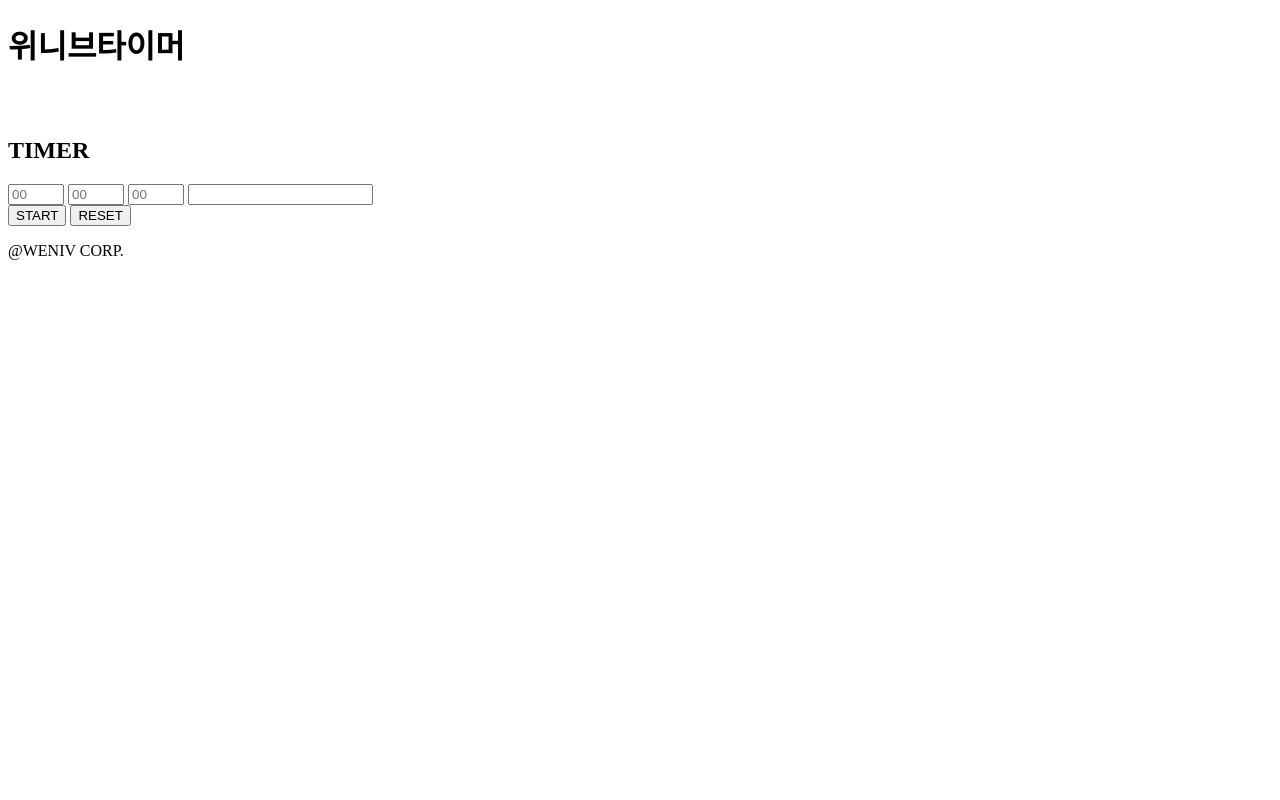
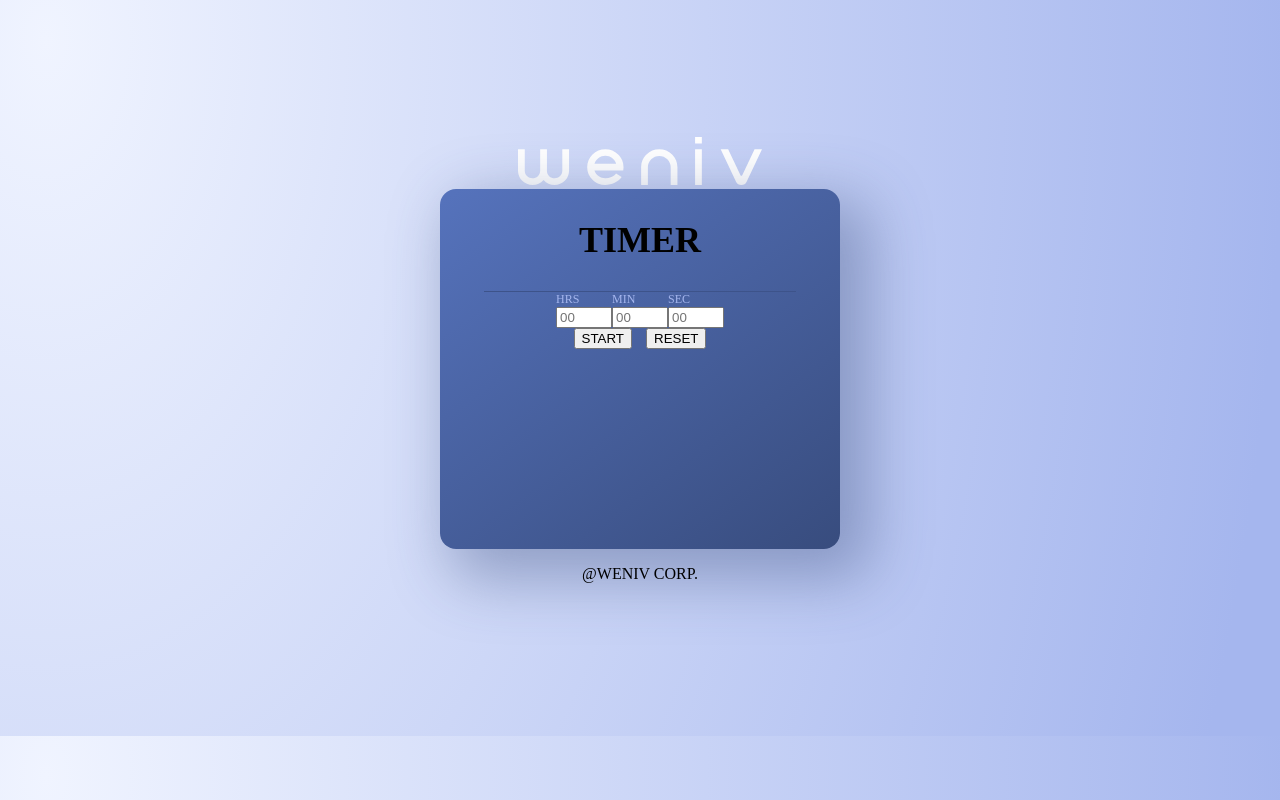
Before and after one commit to dahyungryu/timer, a plain HTML site: page index.html in a window 1280 px wide. Drawn offline with Linux system fonts and the light colour scheme; a web font is replaced by a local one.

Commit message:
css 수정

```diff
--- a/index.html
+++ b/index.html
@@ -3,6 +3,7 @@
   <head>
     <meta charset="UTF-8" />
     <meta name="viewport" content="width=device-width, initial-scale=1.0" />
+    <link rel="stylesheet" href="./main.css" />
     <title>위니브타이머</title>
   </head>
   <body>
@@ -14,16 +15,24 @@
       <div class="container">
         <h2>TIMER</h2>
         <div class="division"></div>
-        <div class="real-time">
-          <input type="number" id="hrs" placeholder="00" min="0" max="99" />
-          <input type="number" id="min" placeholder="00" min="0" max="59" />
-          <input type="number" id="sec" placeholder="00" min="0" max="59" />
-          <input type="number" />
+        <div class="timer">
+          <label for="hrs"
+            >HRS <br />
+            <input type="number" id="hrs" placeholder="00" min="0" max="99"
+          /></label>
+          <label for="min"
+            >MIN<br />
+            <input type="number" id="min" placeholder="00" min="0" max="59"
+          /></label>
+          <label for="sec"
+            >SEC <br />
+            <input type="number" id="sec" placeholder="00" min="0" max="59"
+          /></label>
         </div>
 
         <div class="btn-group">
-          <button id="start-pause">START</button>
-          <button id="reset">RESET</button>
+          <button id="start-pause" class="btn">START</button>
+          <button id="reset" class="btn">RESET</button>
         </div>
       </div>
     </main>
@@ -31,7 +40,6 @@
       <p>@WENIV CORP.</p>
     </footer>
 
-
     <script src="./script.js"></script>
   </body>
 </html>
--- a/main.css
+++ b/main.css
@@ -1,20 +1,94 @@
 @font-face {
-    font-family: 'Pretendard-Regular';
-    src: url('https://fastly.jsdelivr.net/gh/Project-Noonnu/noonfonts_2107@1.1/Pretendard-Regular.woff') format('woff');
+  font-family: "Pretendard-Regular";
+  src: url("https://fastly.jsdelivr.net/gh/Project-Noonnu/noonfonts_2107@1.1/Pretendard-Regular.woff")
+    format("woff");
   font-weight: 400;
   font-style: normal;
 }
 @font-face {
-    font-family: 'Pretendard-Bold';
-    src: url('https://fastly.jsdelivr.net/gh/Project-Noonnu/noonfonts_2107@1.1/Pretendard-Regular.woff') format('woff');
+  font-family: "Pretendard-Bold";
+  src: url("https://fastly.jsdelivr.net/gh/Project-Noonnu/noonfonts_2107@1.1/Pretendard-Regular.woff")
+    format("woff");
   font-weight: 700;
   font-style: normal;
 }
 :root {
-    --main-font: 'Pretendard-Regular';
-    --bold-font: 'Pretendard-Bold';
+  --main-font: "Pretendard-Regular";
+  --bold-font: "Pretendard-Bold";
   --bold-font-size-40: 40px;
   --bold-font-size-24: 24px;
   --main-font-size-14: 14px;
   --bold-font-size-12: 12px;
 }
+.sr-only {
+  position: absolute;
+  width: 1px;
+  height: 1px;
+  padding: 0;
+  margin: -1px;
+  overflow: hidden;
+  clip-path: inset(50%);
+  border: 0;
+  clip: rect(0 0 0 0);
+}
+
+body {
+  max-width: 1280px;
+  height: 720px;
+  background: radial-gradient(
+    96.74% 276.79% at 3.59% 5.28%,
+    #f0f4ff 0%,
+    #a5b6ee 100%
+  );
+  display: flex;
+  flex-direction: column;
+  justify-content: center;
+  align-items: center;
+}
+
+.logo {
+  width: 244px;
+  height: 48px;
+}
+
+.container {
+    width: 400px;
+    height: 360px;
+    background: linear-gradient(144.07deg, #5572BB 2.13%, #374B7C 102.97%);
+    border-radius: 16px;
+    box-shadow: 20px 20px 60px 10px #374B7C66;
+
+    display: flex;
+    flex-direction: column;
+    align-items: center;
+
+    font-family: var(--bold-font);
+    font-size: var(--bold-font-size-24);
+}
+
+.division {
+    background-color: #3D538A;
+    width: 312px;
+    height: 1px;
+}
+.timer {
+    display: flex;
+    flex-direction: row;
+}
+.timer label{
+    font-family: var(--bold-font);
+    font-size: var(--bold-font-size-12);
+    color: #A5B6EE;
+}
+
+.btn-group  {
+    display: flex;
+    flex-direction: row;
+    gap: 14px;
+}
+
+.btn-group btn {
+    width: 112px;
+    height: 48px;
+    border-radius: 50px;
+}
```
Lines whose indentation alone changed are shown as unchanged.
